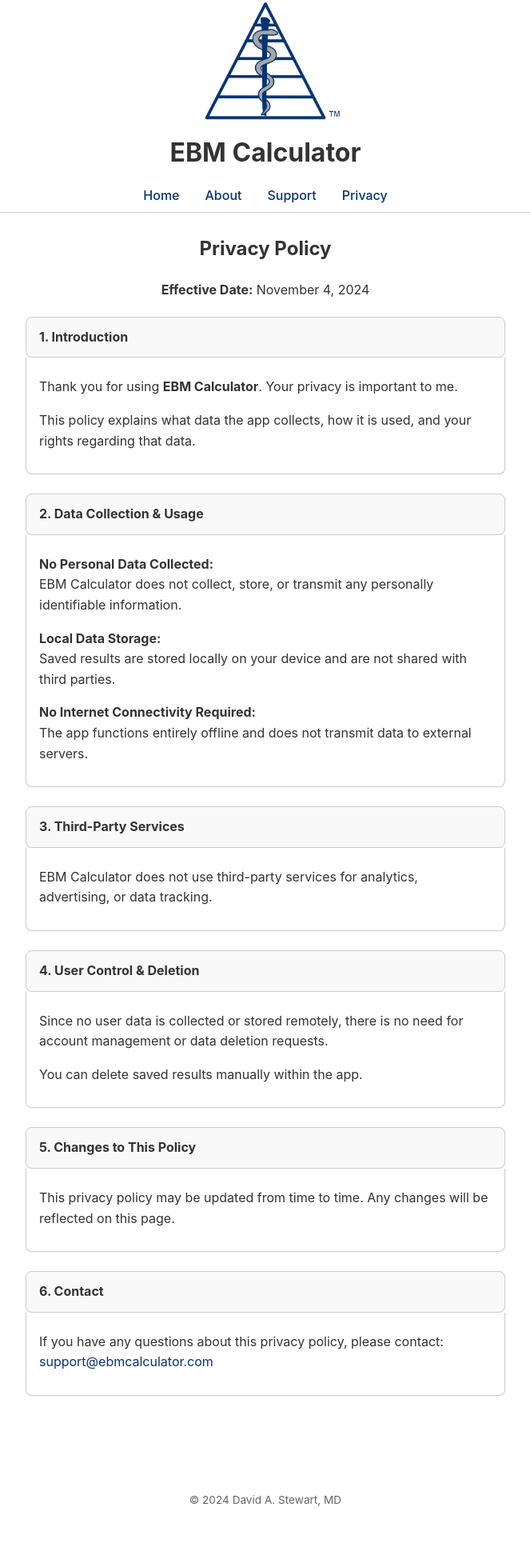
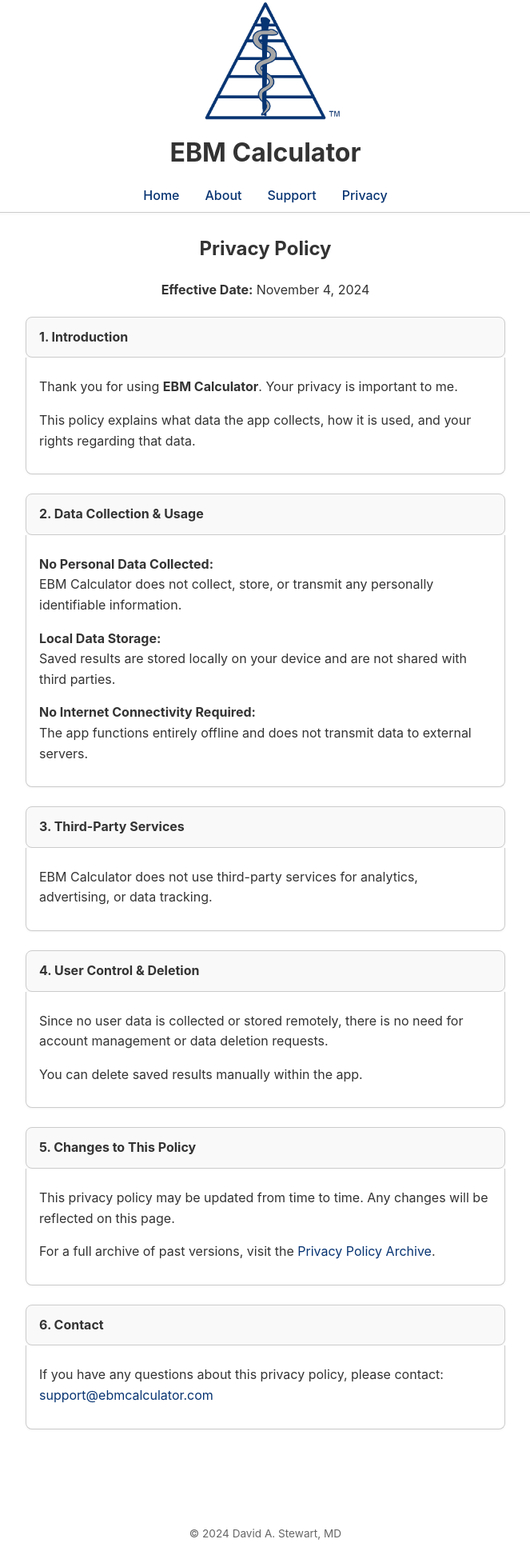
Before and after one commit to EBMCalculator/ebmcalculator.github.io, a Jekyll site: the page built from privacy-policy.md, in a window 1280 px wide. Shown: the whole page at 80% size, without its empty margins (308-971 px from the left). Built offline with Jekyll 4.4.1, drawn with Linux system fonts in a browser that asks for light colours; before the commit the page ends 1903 px from its top, so only the background shows below that.

Commit message:
Update privacy-policy.md

```diff
--- a/privacy-policy.md
+++ b/privacy-policy.md
@@ -75,6 +75,7 @@
     </div>
     <div class="faq-answer">
       <p>This privacy policy may be updated from time to time. Any changes will be reflected on this page.</p>
+      <p>For a full archive of past versions, visit the <a href="/policies/">Privacy Policy Archive</a>.</p>
     </div>
   </div>
 
```
